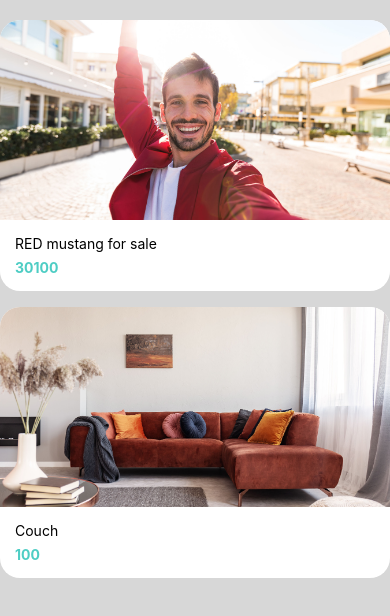
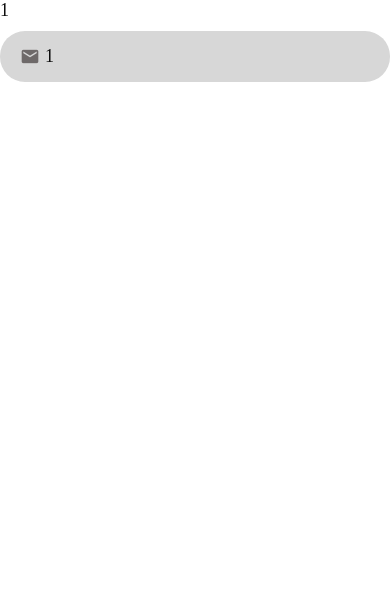
Before and after one commit to JigneshRathore/DoneWithIt, a React Native app: screen / in a window 390 px wide. Shown: the top 616 px of the page. Built offline with nearby package versions, Linux system fonts and the light colour scheme.

Commit message:
Text Input

```diff
--- a/App.js
+++ b/App.js
@@ -1,59 +1,64 @@
-import { SafeAreaView, View } from "react-native";
-import GlobalStyles from "./GlobalStyles";
-import DetactingOrientation from "./DetactingOrientation";
-import FlexBox from "./FlexBox";
-import AbsoluteandRelativePositioning from "./AbsoluteandRelativePositioning";
+import React, { useState } from 'react'
+import GlobalStyles from './GlobalStyles'
+import DetactingOrientation from './DetactingOrientation'
+import FlexBox from './FlexBox'
+import AbsoluteandRelativePositioning from './AbsoluteandRelativePositioning'
 // import WelcomeScreen from "./app/screens/WelcomeScreen";
-import AccountScreen from "./app/screens/AccountScreen";
-import ListingScreen from "./app/screens/ListingScreen";
-import ViewImageScreen from "./app/screens/ViewImageScreen";
-import Borders from "./app/ui/Borders";
-import Shadows from "./app/ui/Shadows";
-import AppText from "./app/components/AppText";
-import Icons from "./app/ui/Icons";
-import AppButton from "./app/components/AppButton";
-import Card from "./app/components/Card";
-import ListingDetailsScreen from "./app/screens/ListingDetailsScreen";
-import MessagesScreen from "./app/screens/MessagesScreen";
-import LoginScreen from "./app/screens/LoginScreen";
-import SlideUpAnimation from "./app/components/animations/SlideUpAnimation";
-import Screen from "./app/components/Screen";
-import Icon from "./app/components/Icon";
-import ListItem from "./app/components/ListItem";
+import AccountScreen from './app/screens/AccountScreen'
+import ListingScreen from './app/screens/ListingScreen'
+import ViewImageScreen from './app/screens/ViewImageScreen'
+import Borders from './app/ui/Borders'
+import Shadows from './app/ui/Shadows'
+import AppText from './app/components/AppText'
+import Icons from './app/ui/Icons'
+import AppButton from './app/components/AppButton'
+import Card from './app/components/Card'
+import ListingDetailsScreen from './app/screens/ListingDetailsScreen'
+import MessagesScreen from './app/screens/MessagesScreen'
+import LoginScreen from './app/screens/LoginScreen'
+import SlideUpAnimation from './app/components/animations/SlideUpAnimation'
+import Screen from './app/components/Screen'
+import Icon from './app/components/Icon'
+import ListItem from './app/components/ListItem'
+import AppTextInput from './app/components/AppTextInput'
 
-export default function App() {
+export default function App () {
+  const [first, setFirst] = useState('1')
   return (
-    // <Screen>
-    //   <Icon name="email" size={100}  />
-    // </Screen>
-    <SafeAreaView style={GlobalStyles.androidSafeArea}>
-    {/* <LoginScreen
-      image={require("./app/assets/images/jacket.jpg")}
-      title="test"
-      subTitle="$200"
-    /> */}
-    <View
-      style={
-        {
-          height: "100%"
-          // backgroundColor: "#f8f4f4",
-          // padding: 20,
-          // paddingTop: 20,
-          // flex: 1,
-          // alignItems: "center",
-          // justifyContent: "center"
-        }
-      }
-    >
-
-      <ListingScreen />
-      {/* <AccountScreen /> */}
-      {/* <ListItem  title="Test" subTitle="1234" ImageComponent={<Icon name={"email"} />} /> */}
-      {/* <MessagesScreen /> */}
-      {/* <ViewImageScreen /> */}
-      {/* <SlideUpAnimation /> */}
-    </View>
-    </SafeAreaView>
+    <Screen>
+      <AppText>{first}</AppText>
+      <AppTextInput
+        value={first}
+        onChangeText={setFirst}
+        placeholder='email'
+        icon='email'
+      />
+    </Screen>
+    // <SafeAreaView style={GlobalStyles.androidSafeArea}>
+    //   {/* <LoginScreen
+    //   image={require("./app/assets/images/jacket.jpg")}
+    //   title="test"
+    //   subTitle="$200"
+    // /> */}
+    //   <View
+    //     style={{
+    //       height: '100%'
+    //       // backgroundColor: "#f8f4f4",
+    //       // padding: 20,
+    //       // paddingTop: 20,
+    //       // flex: 1,
+    //       // alignItems: "center",
+    //       // justifyContent: "center"
+    //     }}
+    //   >
+    //     <ListingScreen />
+    //     {/* <AccountScreen /> */}
+    //     {/* <ListItem  title="Test" subTitle="1234" ImageComponent={<Icon name={"email"} />} /> */}
+    //     {/* <MessagesScreen /> */}
+    //     {/* <ViewImageScreen /> */}
+    //     {/* <SlideUpAnimation /> */}
+    //   </View>
+    // </SafeAreaView>
 
   // <SafeAreaView style={GlobalStyles.androidSafeArea}>
   //   {/* <WelcomeScreen /> */}
@@ -69,5 +74,5 @@
   //   {/* <AppText>Organizing Styles</AppText> */}
   //   {/* <StatusBar style="auto" /> */}
   // </SafeAreaView>
-  );
+  )
 }
--- a/app/components/AppText/index.js
+++ b/app/components/AppText/index.js
@@ -1,7 +1,8 @@
-import React from "react";
-import { View, Text } from "react-native";
-import styles from "./styles";
+import React from 'react'
+import { Text } from 'react-native'
+// import styles from './styles'
+import defaultStyles from '../../config/styles'
 
-export default function AppText({ children, style }) {
-  return <Text style={[styles.text, style]}>{children}</Text>;
+export default function AppText ({ children, style }) {
+  return <Text style={[defaultStyles.text, style]}>{children}</Text>
 }
--- a/app/components/AppText/styles.js
+++ b/app/components/AppText/styles.js
@@ -1,4 +1,4 @@
-import { Platform, StyleSheet } from "react-native";
+import { Platform, StyleSheet } from 'react-native'
 
 const styles = StyleSheet.create({
   text: {
@@ -8,14 +8,14 @@
     ...Platform.select({
       ios: {
         fontSize: 18,
-          fontFamily: "Avenir",
+        fontFamily: 'Avenir'
       },
       android: {
         fontSize: 18,
-          fontFamily: "Roboto",
-        },
-      }),
-    },
-  });
+        fontFamily: 'Roboto'
+      }
+    })
+  }
+})
 
-  export default styles;
+export default styles
--- /dev/null
+++ b/app/components/AppTextInput/index.js
@@ -0,0 +1,55 @@
+import React, { useState } from 'react'
+import { View, StyleSheet, TextInput, Platform } from 'react-native'
+import { MaterialCommunityIcons } from '@expo/vector-icons'
+import colors from '../../config/colors'
+import defaultStyles from '../../config/styles'
+
+export default function AppTextInput ({
+  value,
+  onChangeText,
+  // placeholder,
+  style,
+  icon,
+  ...otherProps
+}) {
+  return (
+    <View style={styles.container}>
+      {icon && <MaterialCommunityIcons size={20} style={{ paddingHorizontal: 5 }} name={icon} color={colors.medium} />}
+      <TextInput
+        style={[styles.textInput, defaultStyles.text]}
+        {...otherProps}
+        value={value}
+        onChangeText={onChangeText}
+      />
+    </View>
+  )
+}
+
+const styles = StyleSheet.create({
+  container: {
+    backgroundColor: colors.light,
+    borderRadius: 25,
+    flexDirection: 'row',
+    // alignContent: 'center',
+    alignItems: 'center',
+    width: '100%',
+    padding: 15,
+    marginVertical: 10
+  },
+  textInput: {
+    // flex: 1,
+    // height: 30
+  }
+})
+
+// AppTextInput.prototype = {
+//   icon: ReactPropTypes.array
+//   // style
+// }
+
+// import { PropTypes } from 'react';
+// static propTypes = {
+//   foo: PropTypes.string.isRequired,
+//   bar: PropTypes.func,
+//   baz: PropTypes.number.isRequired
+// }
--- /dev/null
+++ b/app/components/AppTextInput/styles.js
@@ -0,0 +1,21 @@
+import { Platform, StyleSheet } from "react-native";
+
+const styles = StyleSheet.create({
+    text: {
+      // fontSize: 30,
+      // fontFamily: Platform.OS === "android" ? "Roboto" : "Avenir",
+    //   color: "dodgerblue",
+      ...Platform.select({
+        ios: {
+          fontSize: 18,
+          fontFamily: "Avenir",
+        },
+        android: {
+          fontSize: 18,
+          fontFamily: "Roboto",
+        },
+      }),
+    },
+  });
+
+  export default styles;
--- a/app/config/colors.js
+++ b/app/config/colors.js
@@ -1,10 +1,11 @@
 export default {
-  primary: "#fc5c65",
-  secondary: "#4ecdc4",
-  black: "#000",
-  white:"#FFF",
-  medium:"#6e6969",
+  primary: '#fc5c65',
+  secondary: '#4ecdc4',
+  black: '#000',
+  white: '#FFF',
+  medium: '#6e6969',
   // light:"#f8f8f8"
-  light:"#d7d7d7",
-  danger:"#ff5252"
-};
+  light: '#d7d7d7',
+  danger: '#ff5252',
+  dark: '#0c0c0c'
+}
--- /dev/null
+++ b/app/config/styles.js
@@ -0,0 +1,21 @@
+import { Platform } from 'react-native'
+import colors from './colors'
+
+export default {
+  text: {
+    fontSize: 18,
+    fontFamily: Platform.OS === 'android' ? 'Roboto' : 'Avenir',
+    color: colors.dark
+    //   ...Platform.select({
+    //     ios: {
+    //       fontSize: 18,
+    //       fontFamily: 'Avenir'
+    //     },
+    //     android: {
+    //       fontSize: 18,
+    //       fontFamily: 'Roboto'
+    //     }
+    //   })
+  }
+
+}
--- a/package.json
+++ b/package.json
@@ -13,7 +13,7 @@
     "@react-native-community/hooks": "^2.8.1",
     "expo": "~45.0.0",
     "expo-status-bar": "~1.3.0",
-    "expo-updates": "~0.13.2",
+    "expo-updates": "~0.13.3",
     "react": "17.0.2",
     "react-dom": "17.0.2",
     "react-native": "0.68.2",
```
Also changed, not shown: GlobalStyles.js (+5 -5 lines). Lines whose indentation alone changed are shown as unchanged.
